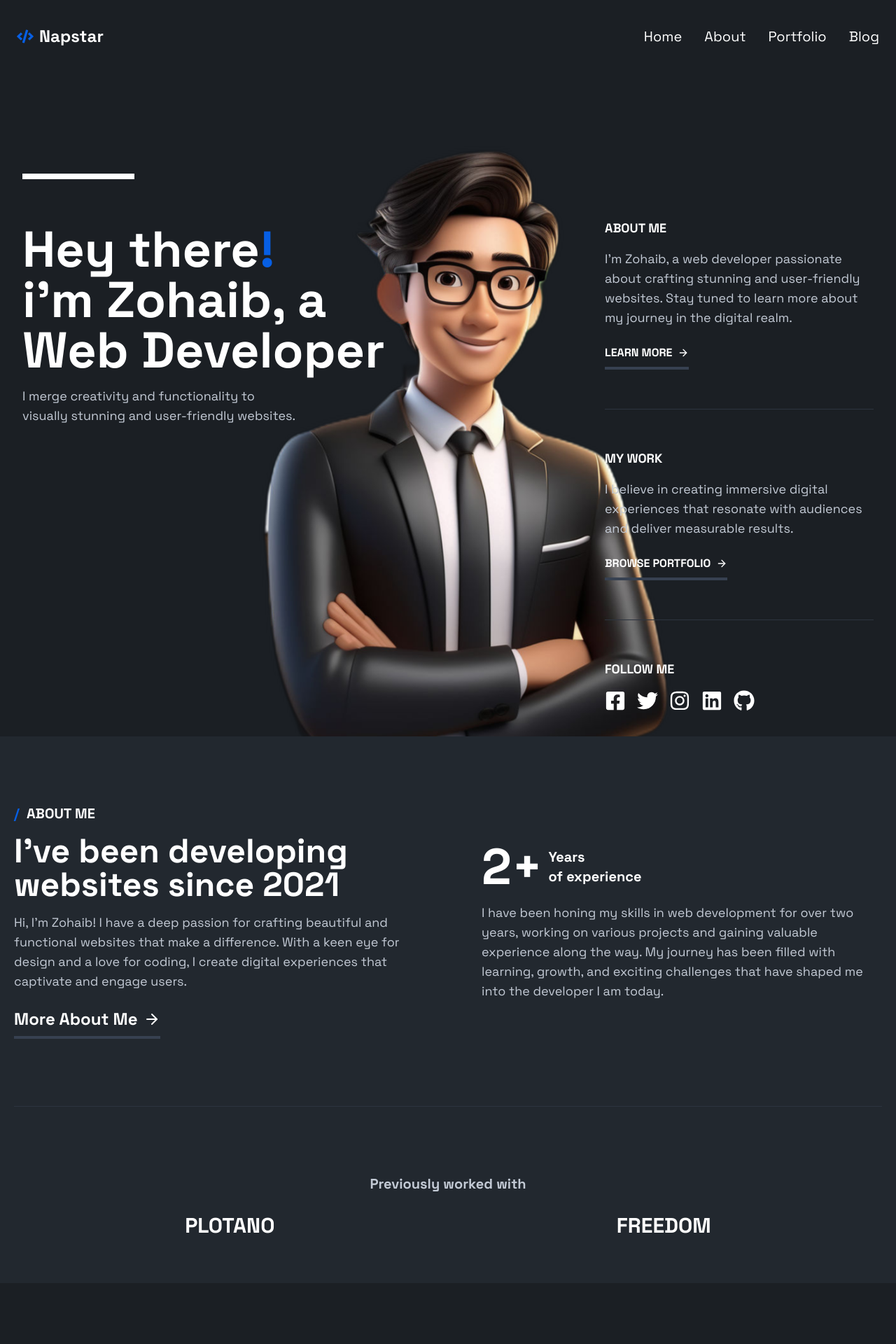
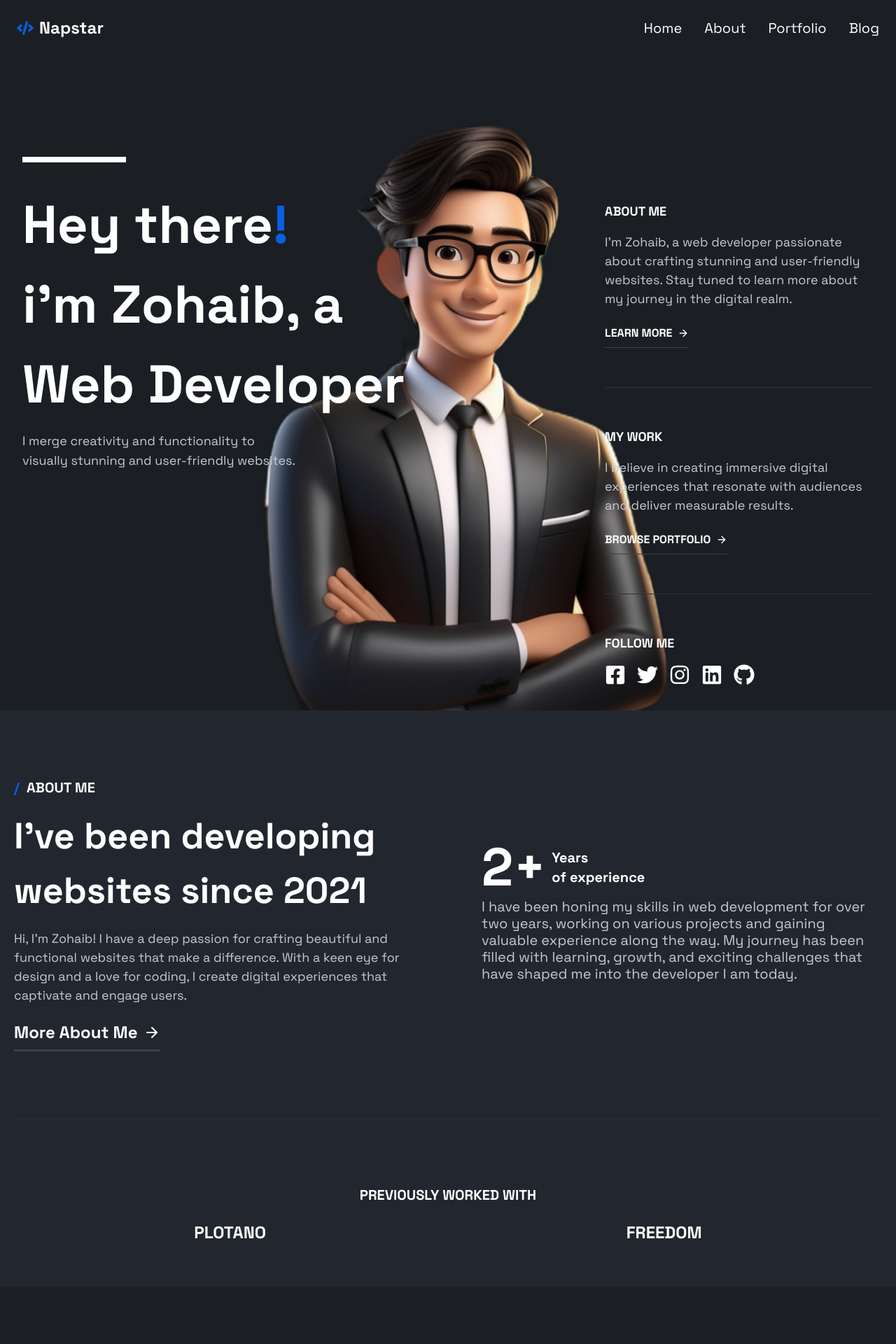
Before and after one commit to napstar-420/my-portfolio-v2, a Next.js app: page / in a window 1280 px wide. Shown: the top 1920 px of the page at 70% size. Built offline with nearby package versions, Linux system fonts and the light colour scheme.

Commit message:
fix: style guide

```diff
--- a/app/globals.css
+++ b/app/globals.css
@@ -14,23 +14,208 @@ body {
 
 @layer components {
   .bar-muted {
-    @apply h-[1px] w-full bg-dark;
+    @apply h-[1px] w-full bg-neutral-700;
+  }
+
+  /*
+  ---------------------------------------
+  TEXT DISPLAY CLASSES
+  ---------------------------------------
+  */
+
+  .text-display-1 {
+    @apply text-[40px] font-bold sm:text-[64px] md:text-[64px] lg:text-[90px];
+  }
+  .text-display-2 {
+    @apply text-[34px] font-bold sm:text-[40px] md:text-[58px] lg:text-[76px];
+  }
+  .text-display-3 {
+    @apply text-[24px] font-bold sm:text-[26px] md:text-[32px] lg:text-[52px];
+  }
+  .text-display-4 {
+    @apply text-[22px] font-bold sm:text-[24px] md:text-[30px] lg:text-[38px];
+  }
+  .text-display-5 {
+    @apply text-[20px] font-bold sm:text-[22px] md:text-[28px] lg:text-[34px];
+  }
+
+  /*
+  ---------------------------------------
+  TEXT HEADING CLASSES
+  ---------------------------------------
+  */
+
+  .text-heading-1 {
+    @apply text-[32px] font-bold sm:text-[26px] md:text-[48px] lg:text-[54px];
+  }
+  .text-heading-2 {
+    @apply text-[26px]  font-bold md:text-[30px] lg:text-[38px];
+  }
+  .text-heading-3 {
+    @apply text-[22px] font-bold lg:text-[24px];
+  }
+  .text-heading-4 {
+    @apply text-[20px] font-bold md:text-[22px];
+  }
+  .text-heading-5 {
+    @apply text-[16px] font-bold md:text-[18px];
+  }
+  .text-heading-6 {
+    @apply text-[14px] font-bold md:text-[16px];
+  }
+
+  /*
+  ---------------------------------------
+  TEXT BODY CLASSES
+  ---------------------------------------
+  */
+
+  .text-body-large {
+    @apply text-base md:text-xl lg:text-2xl;
+  }
+
+  .text-body {
+    @apply text-[18px];
+  }
+
+  .text-body-small {
+    @apply text-[14px];
+  }
+
+  /*
+  ---------------------------------------
+  TEXT CLASSES
+  ---------------------------------------
+  */
+
+  .text-400 {
+    @apply text-xl md:text-[22px] lg:text-[24px];
+  }
+
+  .text-300 {
+    @apply text-base md:text-[20px];
+  }
+
+  .text-200 {
+    @apply text-base md:text-lg;
+  }
+
+  .subtitle {
+    @apply text-lg font-bold uppercase md:text-xl;
+  }
+
+  /*
+  ---------------------------------------
+  BUTTON CLASSES
+  ---------------------------------------
+  */
+  .primary-btn {
+    @apply pointer inline-block w-full rounded-lg bg-primary px-8 py-[18px] text-center font-bold text-neutral-100 sm:w-max sm:px-8 sm:py-5;
+    transform-style: preserve-3d;
+    text-decoration: none;
+    transition:
+      background-color 0.3s,
+      transform 0.3s,
+      color 0.3s;
+  }
+
+  .primary-btn.small {
+    @apply px-[18px] py-4 sm:w-max sm:px-6 sm:py-4;
+  }
+
+  .primary-btn.large {
+    @apply px-[52px] py-6 text-xl md:px-[52px] md:py-[26px];
+  }
+
+  .primary-circle-btn {
+    @apply flex items-center justify-center rounded-full bg-primary text-[22px] text-neutral-100 md:h-16 md:w-16 md:text-[26px];
+    transform-style: preserve-3d;
+    text-decoration: none;
+    transition:
+      background-color 0.3s,
+      transform 0.3s,
+      color 0.3s;
+  }
+
+  .primary-circle-btn.small {
+    @apply h-[50px] w-[50px] text-[22px];
+  }
+
+  .primary-circle-btn.small {
+    @apply h-[72px] w-[72px] text-[26px] md:h-[88px] md:w-[88px] md:text-[32px];
+  }
+
+  /*
+  ---------------------------------------
+  BADGE CLASSES
+  ---------------------------------------
+  */
+
+  .badge-primary {
+    @apply inline-block rounded-[10px] bg-neutral-600 px-[22px] py-[14px] font-bold text-neutral-100 sm:px-[28px] sm:text-[18px] md:py-[18px];
+  }
+
+  .badge-primary.small {
+    @apply px-[20px] py-[10px] text-[14px] sm:px-[22px] sm:py-[12px] sm:text-base md:py-[14px];
+  }
+
+  .badge-primary.large {
+    @apply px-[28px] py-[22px] text-xl sm:px-[38px] sm:text-base md:py-[22px];
+  }
+
+  /*
+  ---------------------------------------
+  STYLES
+  ---------------------------------------
+  */
+
+  .heading-top-line {
+    @apply mb-6 min-h-[5px] w-full max-w-[118px] bg-neutral-100;
+  }
+
+  .heading-top-line.large {
+    @apply mb-12 min-h-[4px] max-w-[100px] sm:mb-8 sm:min-h-6 sm:max-w-[148px] md:min-h-2;
+  }
+
+  blockquote {
+    @apply mb-8 mt-10 rounded-[18px] bg-neutral-700 px-6 py-14 text-center text-[18px] font-bold leading-[1.667em] text-neutral-100
+      sm:mb-10 sm:mt-12 sm:px-8 sm:py-20 sm:text-[22px]
+      md:mb-12 md:mt-16 md:rounded-3xl md:px-[74px] md:py-[132px] md:text-[30px];
+  }
+
+  figcaption {
+    @apply mt-4 block text-center leading-[1.667em] text-neutral-400 md:text-[18px];
+  }
+
+  p {
+    @apply text-neutral-400 lg:text-[18px];
   }
 }
 
 .redirect-link {
   position: relative;
+  border-bottom-width: 1.5px;
+}
+
+.redirect-link.underline-large {
+  position: relative;
+  border-bottom-width: 3px;
 }
 
 .redirect-link::before {
   content: '';
   position: absolute;
   width: 0%;
-  height: 4px;
-  bottom: -4px;
+  height: 1.5px;
+  bottom: -1.5px;
   left: 0%;
   background-color: var(--foreground-main);
   transition: all 300ms ease;
+}
+
+.redirect-link.underline-large::before {
+  height: 3px;
+  bottom: -3px;
 }
 
 .redirect-link:hover::before {
--- a/app/layout.tsx
+++ b/app/layout.tsx
@@ -3,8 +3,12 @@ import './globals.css';
 import { Space_Grotesk } from 'next/font/google';
 import Header from '@/app/ui/header';
 import Footer from '@/app/ui/footer';
+import clsx from 'clsx';
 
-const font = Space_Grotesk({ subsets: ['latin'], weight: ['400', '700'] });
+const font = Space_Grotesk({
+  subsets: ['latin'],
+  weight: ['400', '500', '700'],
+});
 
 export const metadata: Metadata = {
   title: 'Zohaib Portfolio',
@@ -18,7 +22,7 @@ export default function RootLayout({
 }>) {
   return (
     <html lang="en">
-      <body className={font.className}>
+      <body className={clsx(font.className, 'bg-neutral-800')}>
         <div className="">
           <Header />
           {children}
--- a/app/ui/Home/about.tsx
+++ b/app/ui/Home/about.tsx
@@ -3,16 +3,16 @@ import { Routes } from '@/app/routes';
 
 export default function About() {
   return (
-    <section className="grid place-items-center bg-background px-5 pb-16 pt-24">
+    <section className="grid place-items-center bg-neutral-700 bg-opacity-40 px-5 pb-16 pt-24">
       <div className="mx-auto grid max-w-screen-xl gap-16 sm:gap-24 lg:grid-cols-2 lg:items-center">
-        <div className="">
-          <h2 className="mb-4 text-lg font-bold uppercase sm:text-xl">
+        <div>
+          <h2 className="subtitle mb-4">
             <span className="text-primary">/</span>&nbsp;&nbsp;About me
           </h2>
-          <h3 className="mb-4 text-2xl font-bold sm:text-4xl lg:text-5xl">
+          <h3 className="text-display-3 mb-4">
             I&apos;ve been developing websites since 2021
           </h3>
-          <p className="mb-4 text-light sm:text-lg">
+          <p className="mb-4">
             Hi, I&apos;m Zohaib! I have a deep passion for crafting beautiful
             and functional websites that make a difference. With a keen eye for
             design and a love for coding, I create digital experiences that
@@ -21,16 +21,16 @@ export default function About() {
           <RedirectLink
             href={Routes.ABOUT}
             label="More about me"
-            className="capitalize sm:text-2xl"
+            className="underline-large capitalize sm:text-2xl"
           />
         </div>
         <div>
           <h2 className="mb-4 flex items-center gap-2 text-lg font-bold sm:text-xl">
-            <span className="text-4xl sm:text-6xl lg:text-7xl">2+</span> Years
+            <span className="text-display-2">2+</span> Years
             <br />
             of experience
           </h2>
-          <p className="text-light sm:text-lg">
+          <p className="text-300">
             I have been honing my skills in web development for over two years,
             working on various projects and gaining valuable experience along
             the way. My journey has been filled with learning, growth, and
@@ -40,10 +40,10 @@ export default function About() {
         </div>
         <div className="bar-muted lg:col-start-1 lg:col-end-3"></div>
         <div className="lg:col-start-1 lg:col-end-3">
-          <h2 className="text-center text-lg font-bold text-light  sm:text-xl">
+          <h2 className="text-300 text-center font-bold uppercase">
             Previously worked with
           </h2>
-          <div className="mt-7 flex items-start justify-around text-2xl font-bold uppercase sm:text-3xl">
+          <div className="text-400 mt-7 flex items-start justify-around font-bold uppercase">
             <h3>Plotano</h3>
             <h3>Freedom</h3>
           </div>
--- a/app/ui/Home/hero.tsx
+++ b/app/ui/Home/hero.tsx
@@ -6,16 +6,16 @@ import { Routes } from '@/app/routes';
 
 export default function HeroSection() {
   return (
-    <section className="relative mx-auto grid max-w-screen-xl gap-4 overflow-y-hidden px-5 pb-9 pt-20 sm:grid-cols-2 lg:px-8 lg:pt-36">
-      <div className="flex flex-col gap-4 lg:col-start-1 lg:col-end-3 lg:row-start-1 lg:row-end-2">
-        <div className="mb-2 h-1 w-40 bg-white lg:mb-12 lg:h-2" />
-        <h1 className="text-4xl font-bold lg:text-7xl">
+    <section className="relative mx-auto grid max-w-screen-xl gap-4 overflow-y-hidden px-5 pb-9 pt-12 sm:grid-cols-2 lg:px-8 lg:pt-36">
+      <div className="lg:col-start-1 lg:col-end-3 lg:row-start-1 lg:row-end-2">
+        <div className="heading-top-line large" />
+        <h1 className="text-display-2 mb-[10px]">
           Hey there<span className="text-primary">!</span>
           <br />
           i&apos;m Zohaib, a<br />
           Web Developer
         </h1>
-        <p className="text-light lg:text-lg">
+        <p className="text-200">
           I merge creativity and functionality to{' '}
           <br className="hidden max-w-full lg:block" />
           visually stunning and user-friendly websites.
@@ -24,8 +24,8 @@ export default function HeroSection() {
       <div className="bar-muted my-5 sm:hidden" />
       <div className="grid gap-10 sm:col-start-1 sm:col-end-3 sm:mt-16 sm:grid-cols-2 lg:row-start-1 lg:row-end-2 lg:max-w-96 lg:grid-cols-1 lg:gap-14 lg:justify-self-end">
         <div className="flex flex-col gap-4">
-          <h2 className="font-bold uppercase lg:text-lg">About me</h2>
-          <p className="text-light lg:text-lg">
+          <h2 className="text-200 font-bold uppercase">About me</h2>
+          <p>
             I&apos;m Zohaib, a web developer passionate about crafting stunning
             and user-friendly websites. Stay tuned to learn more about my
             journey in the digital realm.
@@ -34,8 +34,8 @@ export default function HeroSection() {
         </div>
         <div className="bar-muted" />
         <div className="flex flex-col gap-4 sm:col-start-1 sm:col-end-2 sm:row-start-1 sm:row-end-2 lg:row-start-3 lg:row-end-4">
-          <h2 className="font-bold uppercase lg:text-lg">My work</h2>
-          <p className="text-light lg:text-lg">
+          <h2 className="text-200 font-bold uppercase">My work</h2>
+          <p>
             I believe in creating immersive digital experiences that resonate
             with audiences and deliver measurable results.
           </p>
@@ -43,7 +43,7 @@ export default function HeroSection() {
         </div>
         <div className="bar-muted" />
         <div className="flex flex-1 flex-col gap-4">
-          <h2 className="font-bold uppercase lg:text-lg">Follow me</h2>
+          <h2 className="text-200 font-bold uppercase">Follow me</h2>
           <SocialMediaLinks />
         </div>
       </div>
--- a/app/ui/header.tsx
+++ b/app/ui/header.tsx
@@ -11,7 +11,7 @@ const navLinks = [
 
 export default function Header() {
   return (
-    <header className="mx-2 flex max-w-screen-xl items-center justify-between px-6 py-9 lg:mx-auto">
+    <header className="mx-2 flex max-w-screen-xl items-center justify-between px-6 py-6 lg:mx-auto">
       <Link
         href={Routes.HOME}
         className="flex items-center gap-2 text-2xl font-bold transition-transform hover:scale-110"
--- a/app/ui/redirect-link.tsx
+++ b/app/ui/redirect-link.tsx
@@ -20,7 +20,7 @@ export default function RedirectLink({
     <Link
       href={href}
       className={clsx(
-        'redirect-link flex max-w-max items-center gap-2 border-b-4 border-gray-700 py-2 font-bold uppercase',
+        'redirect-link flex max-w-max items-center gap-2 border-gray-700 py-2 font-bold uppercase text-neutral-100',
         className,
       )}
     >
--- a/tailwind.config.ts
+++ b/tailwind.config.ts
@@ -9,12 +9,16 @@ const config: Config = {
   theme: {
     extend: {
       colors: {
-        primary: '#075fe4',
-        light: '#c3cad5',
-        medium: '#5d6c83',
-        'light-medium': '#8895aa',
-        dark: '#2d343f',
-        background: '#22282f',
+        primary: '#075FE4',
+        secondary: '#2E81FF',
+        'neutral-800': '#1B1F24',
+        'neutral-700': '#2D343F',
+        'neutral-600': '#5D6C83',
+        'neutral-500': '#8895AA',
+        'neutral-400': '#C3CAD5',
+        'neutral-300': '#E4E7EC',
+        'neutral-200': '#F0F2F4',
+        'neutral-100': '#FFFFFF',
       },
       screens: {
         xs: '480px',
```
Also changed, not shown: app/ui/Home/portfolio.tsx (+4 -3 lines), app/ui/Home/skills.tsx (+4 -6 lines), app/ui/footer.tsx (+5 -7 lines), app/ui/portfolio-card.tsx (+6 -9 lines).
